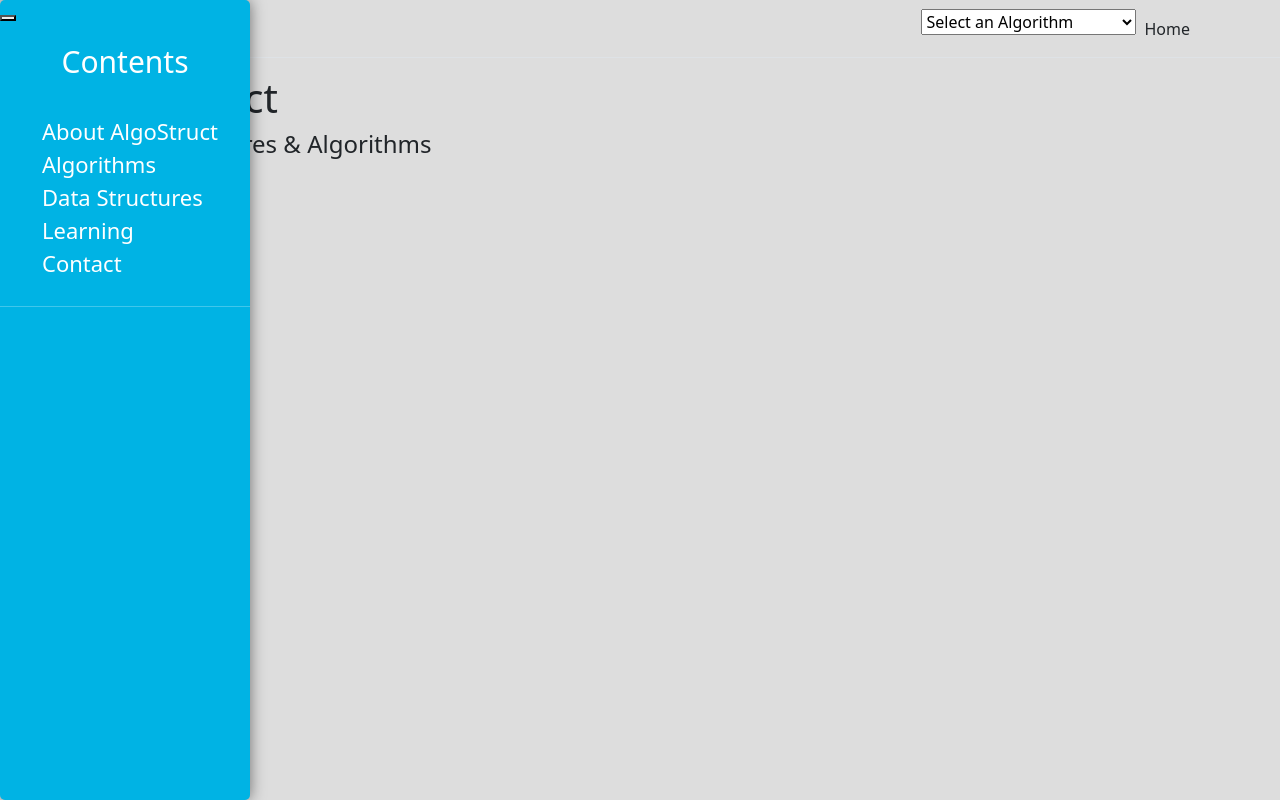
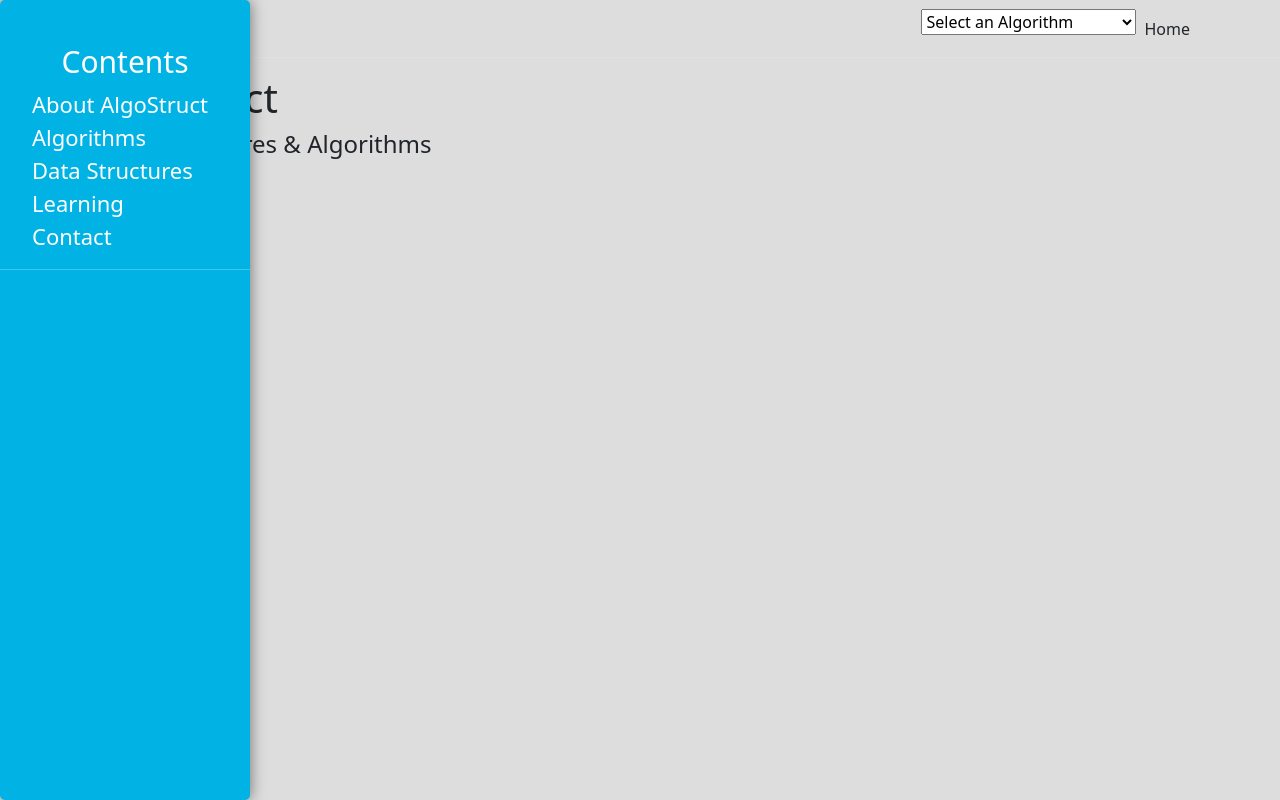
Before and after one commit to zackzellto/AlgoStructOLD, a React (Create React App) app in the folder AlgoStruct/ClientApp/: page / in a window 1280 px wide. Built offline with nearby package versions, Linux system fonts and the light colour scheme.

Commit message:
adding animated sidebar button

```diff
--- a/AlgoStruct/ClientApp/src/components/Sidebar/Sidebar.js
+++ b/AlgoStruct/ClientApp/src/components/Sidebar/Sidebar.js
@@ -16,7 +16,13 @@
 export default function Sidebar() {
   return (
     <nav id="sidebar" className="sidebar">
-      <button className="close-sidebar-button" onClick={closeSidebar}></button>
+      <div class="box">
+        <div class="btn not-active">
+          <span></span>
+          <span></span>
+          <span></span>
+        </div>
+      </div>
       <div>
         <h3 className="sidebar-header">Contents</h3>
       </div>
--- a/AlgoStruct/ClientApp/src/components/Sidebar/Sidebar.scss
+++ b/AlgoStruct/ClientApp/src/components/Sidebar/Sidebar.scss
@@ -36,14 +36,6 @@
   transform: scale(1.1);
 }
 
-.sidebar-buttons {
-  display: flex;
-  flex-direction: column;
-  height: 100%;
-  padding: 10px;
-  margin-top: 25px;
-}
-
 .sidebar-header {
   margin-top: 20px;
   font-size: 30px;
@@ -63,3 +55,5 @@
 ul {
   list-style-type: none;
 }
+
+// Sidebar Button Styling
```
